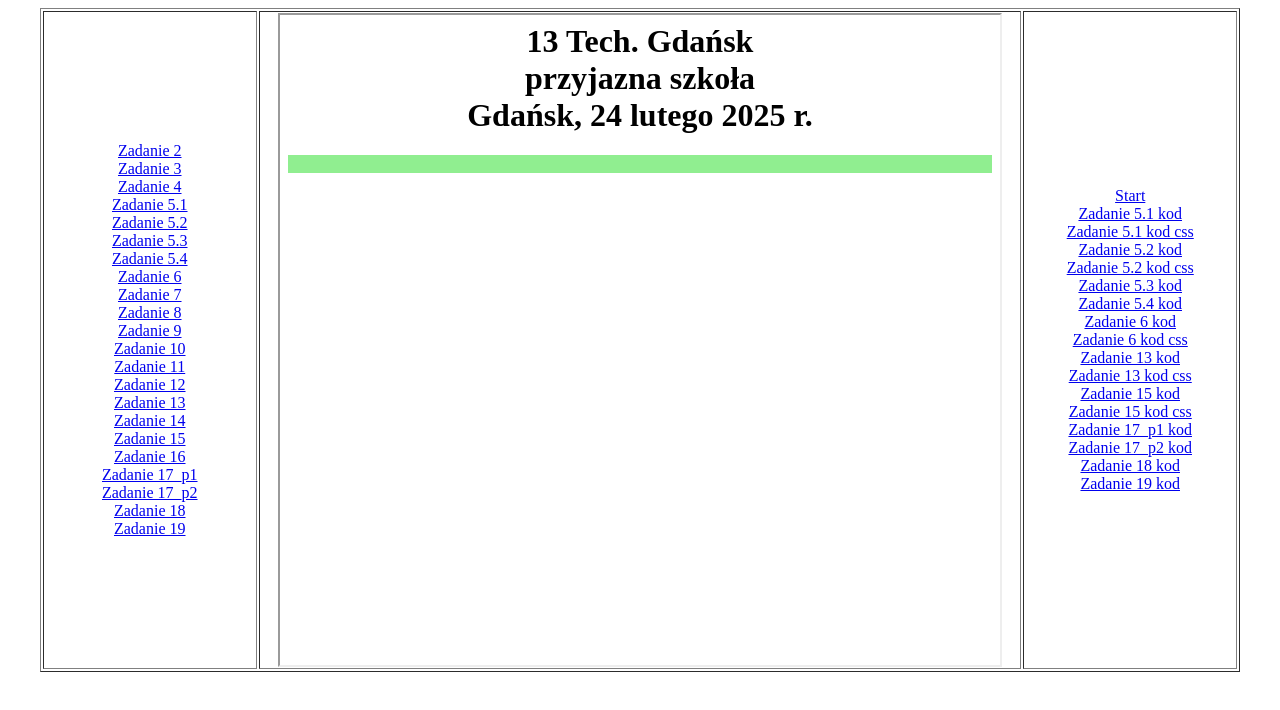
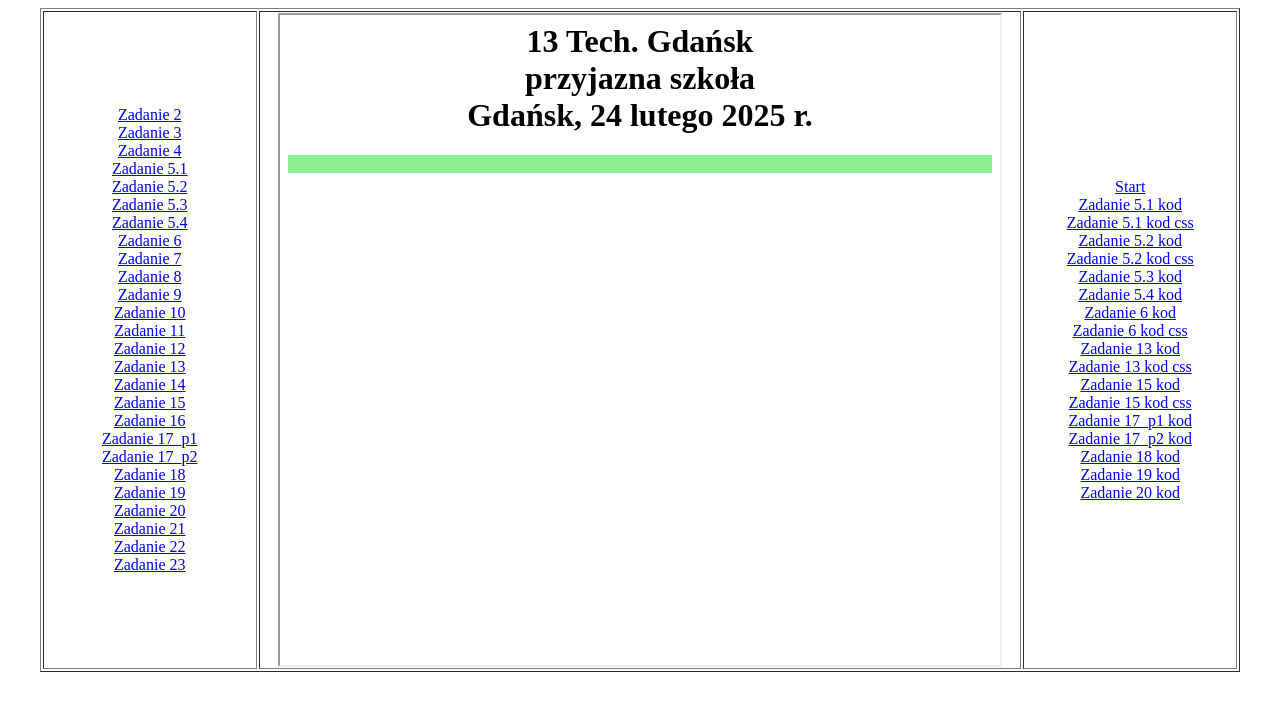
Before and after one commit to KurtSpire/css, a plain HTML site: page css_zadania/index.html in a window 1280 px wide. Drawn offline with Linux system fonts and the light colour scheme.

Commit message:
Update index.html

```diff
--- a/css_zadania/index.html
+++ b/css_zadania/index.html
@@ -28,6 +28,10 @@
  <a href="zadanie17_p2_dovz.html" target="strony">Zadanie 17_p2</a> <br>
  <a href="zadanie18_dovz.html" target="strony">Zadanie 18</a> <br>
  <a href="zadanie19_dovz.html" target="strony">Zadanie 19</a> <br>
+ <a href="zadanie19_dovz.html" target="strony">Zadanie 20</a> <br>
+ <a href="zadanie20_dovz.html" target="strony">Zadanie 21</a> <br>
+ <a href="zadanie21_dovz.html" target="strony">Zadanie 22</a> <br>
+ <a href="zadanie22_dovz.html" target="strony">Zadanie 23</a> <br>
  </td>
 
  <td align=center><iframe width=95% height=650 name="strony" src="start.html" border="0"></iframe> </td>
@@ -50,6 +54,7 @@
  <a href="zadanie17_p2_dovz_kod.txt" target="strony">Zadanie 17_p2 kod</a> <br>
  <a href="zadanie18_dovz_kod.txt" target="strony">Zadanie 18 kod</a> <br>
  <a href="zadanie19_dovz_kod.txt" target="strony">Zadanie 19 kod</a> <br>
+ <a href="zadanie19_dovz_kod.txt" target="strony">Zadanie 20 kod</a> <br>
  </td>
  </tr>
 
```
